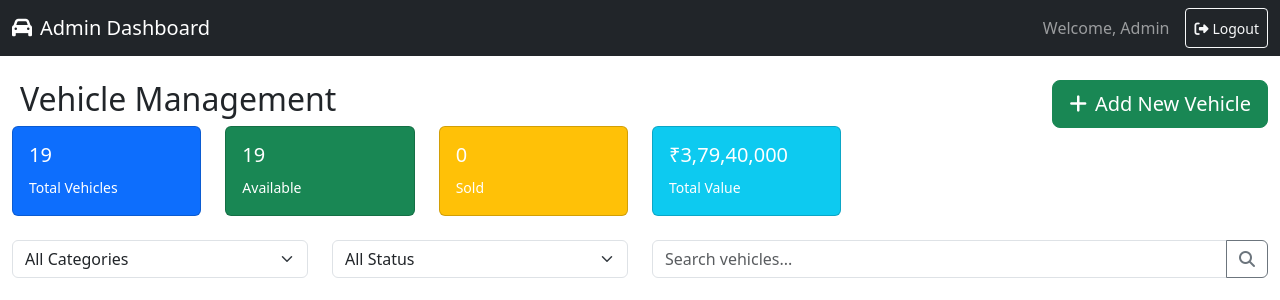
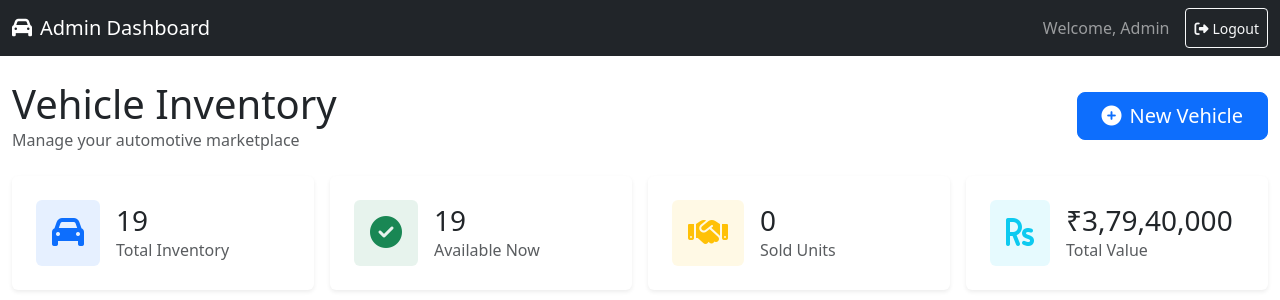
Before and after one commit to santu5496/caemanagement, a Flask app: page /admin in a window 1280 px wide. Shown: the top 300 px of the page. Run offline with Flask 3, Linux system fonts and the light colour scheme; a user stored in the database is signed in; data comes from the database, SQL or seed files in the repository; some libraries are stand-ins or nearby versions.

Commit message:
Modernize the vehicle inventory display with improved layout
Update the admin interface template to enhance the visual presentation of the vehicle inventory, including a modernized header, statistics cards, and a prominent "New Vehicle" button.

Replit-Commit-Author: Agent
Replit-Commit-Session-Id: 3f9605ee-48de-4bf1-9872-1830dae7c7e2
Replit-Commit-Checkpoint-Type: full_checkpoint
Replit-Commit-Screenshot-Url: https://storage.googleapis.com/screenshot-production-us-central1/62a6dc5e-58e7-4bf4-ba59-1e2e6dbe8311/3f9605ee-48de-4bf1-9872-1830dae7c7e2/BPAuMZw

```diff
--- a/templates/admin_spa.html
+++ b/templates/admin_spa.html
@@ -116,75 +116,121 @@
     </nav>
 
     <div class="container-fluid py-4">
-        <!-- Header with Stats and Add Button -->
+        <!-- Modern Dashboard Header -->
         <div class="row mb-4">
-            <div class="col-md-8">
-                <h2><i class="fas fa-cars me-2"></i>Vehicle Management</h2>
-                <div class="row">
-                    <div class="col-md-3">
-                        <div class="card bg-primary text-white">
-                            <div class="card-body">
-                                <h5 id="totalVehicles">0</h5>
-                                <small>Total Vehicles</small>
+            <div class="col-12">
+                <div class="d-flex justify-content-between align-items-center mb-4">
+                    <div>
+                        <h1 class="display-6 mb-0">Vehicle Inventory</h1>
+                        <p class="text-muted mb-0">Manage your automotive marketplace</p>
+                    </div>
+                    <button class="btn btn-primary btn-lg px-4" onclick="openAddModal()">
+                        <i class="fas fa-plus-circle me-2"></i>New Vehicle
+                    </button>
+                </div>
+
+                <!-- Statistics Cards -->
+                <div class="row g-3 mb-4">
+                    <div class="col-xl-3 col-md-6">
+                        <div class="card border-0 shadow-sm">
+                            <div class="card-body p-4">
+                                <div class="d-flex align-items-center">
+                                    <div class="flex-shrink-0">
+                                        <div class="bg-primary bg-opacity-10 p-3 rounded">
+                                            <i class="fas fa-car text-primary fa-2x"></i>
+                                        </div>
+                                    </div>
+                                    <div class="flex-grow-1 ms-3">
+                                        <h3 class="mb-0" id="totalVehicles">0</h3>
+                                        <p class="text-muted mb-0">Total Inventory</p>
+                                    </div>
+                                </div>
                             </div>
                         </div>
                     </div>
-                    <div class="col-md-3">
-                        <div class="card bg-success text-white">
-                            <div class="card-body">
-                                <h5 id="availableVehicles">0</h5>
-                                <small>Available</small>
+                    <div class="col-xl-3 col-md-6">
+                        <div class="card border-0 shadow-sm">
+                            <div class="card-body p-4">
+                                <div class="d-flex align-items-center">
+                                    <div class="flex-shrink-0">
+                                        <div class="bg-success bg-opacity-10 p-3 rounded">
+                                            <i class="fas fa-check-circle text-success fa-2x"></i>
+                                        </div>
+                                    </div>
+                                    <div class="flex-grow-1 ms-3">
+                                        <h3 class="mb-0" id="availableVehicles">0</h3>
+                                        <p class="text-muted mb-0">Available Now</p>
+                                    </div>
+                                </div>
                             </div>
                         </div>
                     </div>
-                    <div class="col-md-3">
-                        <div class="card bg-warning text-white">
-                            <div class="card-body">
-                                <h5 id="soldVehicles">0</h5>
-                                <small>Sold</small>
+                    <div class="col-xl-3 col-md-6">
+                        <div class="card border-0 shadow-sm">
+                            <div class="card-body p-4">
+                                <div class="d-flex align-items-center">
+                                    <div class="flex-shrink-0">
+                                        <div class="bg-warning bg-opacity-10 p-3 rounded">
+                                            <i class="fas fa-handshake text-warning fa-2x"></i>
+                                        </div>
+                                    </div>
+                                    <div class="flex-grow-1 ms-3">
+                                        <h3 class="mb-0" id="soldVehicles">0</h3>
+                                        <p class="text-muted mb-0">Sold Units</p>
+                                    </div>
+                                </div>
                             </div>
                         </div>
                     </div>
-                    <div class="col-md-3">
-                        <div class="card bg-info text-white">
-                            <div class="card-body">
-                                <h5 id="totalValue">₹0</h5>
-                                <small>Total Value</small>
+                    <div class="col-xl-3 col-md-6">
+                        <div class="card border-0 shadow-sm">
+                            <div class="card-body p-4">
+                                <div class="d-flex align-items-center">
+                                    <div class="flex-shrink-0">
+                                        <div class="bg-info bg-opacity-10 p-3 rounded">
+                                            <i class="fas fa-rupee-sign text-info fa-2x"></i>
+                                        </div>
+                                    </div>
+                                    <div class="flex-grow-1 ms-3">
+                                        <h3 class="mb-0" id="totalValue">₹0</h3>
+                                        <p class="text-muted mb-0">Total Value</p>
+                                    </div>
+                                </div>
                             </div>
                         </div>
                     </div>
                 </div>
             </div>
-            <div class="col-md-4 text-end">
-                <button class="btn btn-success btn-lg" onclick="openAddModal()">
-                    <i class="fas fa-plus me-2"></i>Add New Vehicle
-                </button>
-            </div>
         </div>
 
-        <!-- Filters -->
-        <div class="row mb-4">
-            <div class="col-md-3">
-                <select class="form-select" id="categoryFilter" onchange="applyFilters()">
-                    <option value="">All Categories</option>
-                    <option value="Cars">Cars</option>
-                    <option value="Trucks">Trucks</option>
-                    <option value="Commercial Vehicles">Commercial Vehicles</option>
-                </select>
-            </div>
-            <div class="col-md-3">
-                <select class="form-select" id="statusFilter" onchange="applyFilters()">
-                    <option value="">All Status</option>
-                    <option value="available">Available</option>
-                    <option value="sold">Sold</option>
-                </select>
-            </div>
-            <div class="col-md-6">
-                <div class="input-group">
-                    <input type="text" class="form-control" id="searchInput" placeholder="Search vehicles..." oninput="applyFilters()">
-                    <button class="btn btn-outline-secondary" type="button">
-                        <i class="fas fa-search"></i>
-                    </button>
+        <!-- Advanced Search & Filter Panel -->
+        <div class="card border-0 shadow-sm mb-4">
+            <div class="card-body p-4">
+                <div class="row align-items-center">
+                    <div class="col-md-6">
+                        <div class="input-group input-group-lg">
+                            <span class="input-group-text bg-light border-end-0">
+                                <i class="fas fa-search text-muted"></i>
+                            </span>
+                            <input type="text" class="form-control border-start-0 ps-0" id="searchInput"
+                                   placeholder="Search by title, make, model..." oninput="applyFilters()">
+                        </div>
+                    </div>
+                    <div class="col-md-3">
+                        <select class="form-select form-select-lg" id="categoryFilter" onchange="applyFilters()">
+                            <option value="">All Categories</option>
+                            <option value="Cars">🚗 Cars</option>
+                            <option value="Trucks">🚛 Trucks</option>
+                            <option value="Commercial Vehicles">🚐 Commercial</option>
+                        </select>
+                    </div>
+                    <div class="col-md-3">
+                        <select class="form-select form-select-lg" id="statusFilter" onchange="applyFilters()">
+                            <option value="">All Status</option>
+                            <option value="available">✅ Available</option>
+                            <option value="sold">💰 Sold</option>
+                        </select>
+                    </div>
                 </div>
             </div>
         </div>
```
Also changed, not shown: .local/state/replit/agent/.latest.json, 2 other files.
